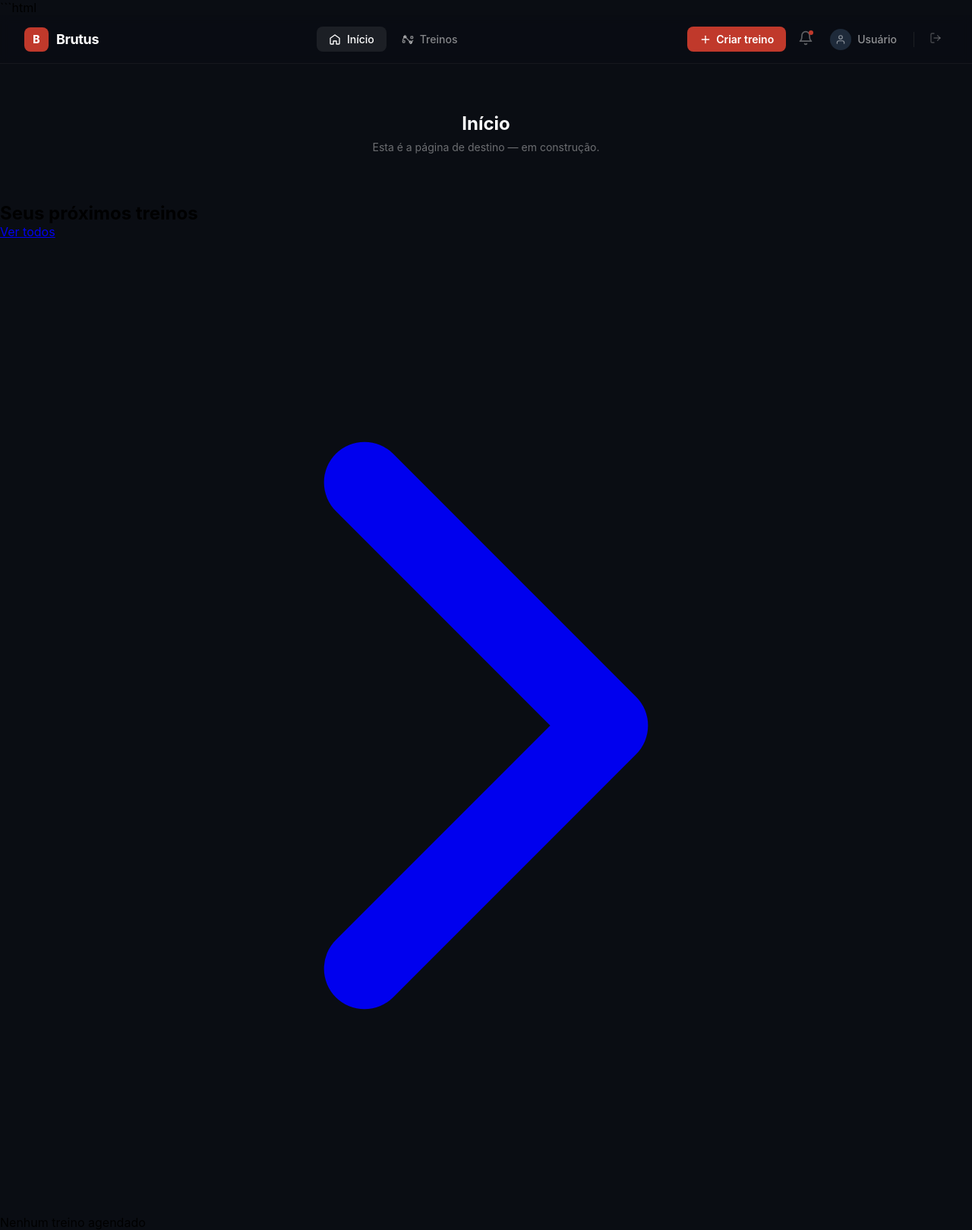
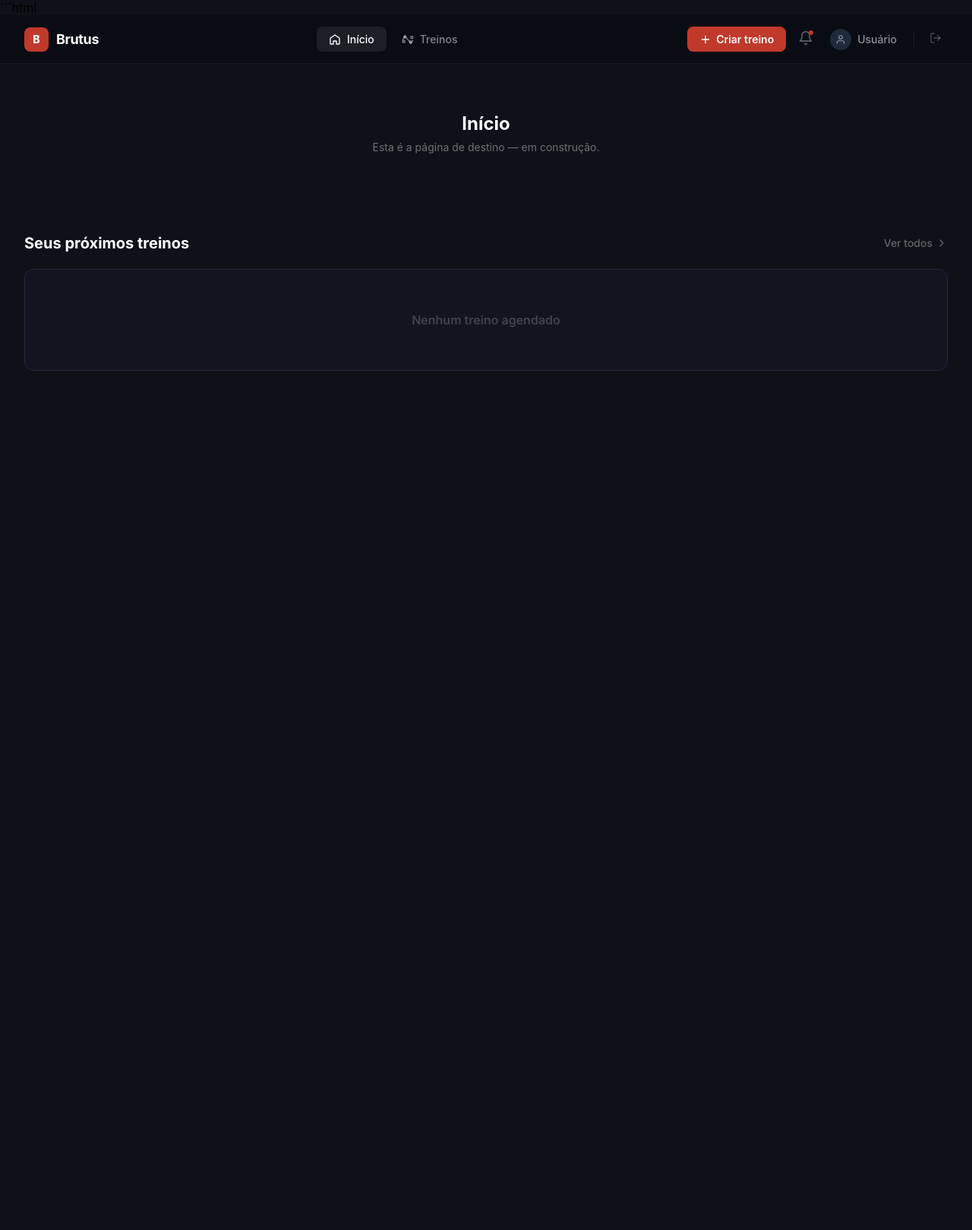
Before and after one commit to anacleal/brutus_software, a Django app: page /dashboard/ in a window 1280 px wide. Shown: the whole page at 76% size. After the commit the page ends 488 px from the top, so only its background shows below. Run offline with Django 5.2, Linux system fonts and the light colour scheme; the visitor is signed in with stand-in values (Sample User, id 1); data that the repository does not hold is empty.

Commit message:
feat: BR-66 estilizar dashboard igual ao figma

```diff
--- /dev/null
+++ b/backend/apps/core/static/core/css/dashboard.css
@@ -0,0 +1,106 @@
+/* cores e medidas copiadas do figma (tela inicial) */
+
+/* o header.html tambem pinta o body, com o :has essa regra ganha dele so nessa tela */
+body:has(.dashboard) {
+  background: #0E1117;
+}
+
+.dashboard {
+  max-width: 80rem;
+  margin: 0 auto;
+  padding: 2rem 1rem;
+  color: #ffffff;
+  font-family: Inter, ui-sans-serif, system-ui, -apple-system, BlinkMacSystemFont,
+    "Segoe UI", sans-serif;
+}
+
+.proximos {
+  margin-bottom: 2.5rem;
+}
+
+.proximos__topo {
+  display: flex;
+  align-items: center;
+  justify-content: space-between;
+  margin-bottom: 1.25rem;
+}
+
+.proximos__topo h2 {
+  margin: 0;
+  color: #ffffff;
+  font-size: 1.25rem;
+  line-height: 1.75rem;
+  font-weight: 700;
+}
+
+.proximos__topo p {
+  margin: 0.125rem 0 0;
+  color: rgb(255 255 255 / 35%);
+  font-size: 0.875rem;
+  line-height: 1.25rem;
+}
+
+.proximos__ver-todos {
+  display: flex;
+  align-items: center;
+  gap: 0.25rem;
+  color: rgb(255 255 255 / 35%);
+  font-size: 0.875rem;
+  line-height: 1.25rem;
+  font-weight: 500;
+  text-decoration: none;
+  transition: color 150ms ease;
+}
+
+.proximos__ver-todos:hover {
+  color: #ffffff;
+}
+
+.proximos__ver-todos svg {
+  width: 1rem;
+  height: 1rem;
+}
+
+/* no celular os cards ficam lado a lado com rolagem pro lado */
+.proximos__lista {
+  display: flex;
+  gap: 1rem;
+  overflow-x: auto;
+  margin: 0 -1rem;
+  padding: 0 1rem 0.5rem;
+}
+
+.proximos__lista > .training-card {
+  min-width: 280px;
+}
+
+.proximos__vazio {
+  margin: 0;
+  padding: 3.5rem 0;
+  color: rgb(255 255 255 / 20%);
+  background: #111520;
+  border: 1px solid #1E2A3C;
+  border-radius: 0.75rem;
+  font-size: 1rem;
+  font-weight: 600;
+  text-align: center;
+}
+
+/* a partir de 1024px vira grade de 3 colunas */
+@media (min-width: 64rem) {
+  .dashboard {
+    padding: 2.5rem 2rem;
+  }
+
+  .proximos__lista {
+    display: grid;
+    grid-template-columns: repeat(3, minmax(0, 1fr));
+    overflow: visible;
+    margin: 0;
+    padding: 0 0 0.5rem;
+  }
+
+  .proximos__lista > .training-card {
+    min-width: 0;
+  }
+}
--- a/backend/apps/core/templates/core/dashboard.html
+++ b/backend/apps/core/templates/core/dashboard.html
@@ -1,6 +1,13 @@
 {% extends 'base.html' %}
+{% load static %}
 
 {% block title %}Início - Brutus{% endblock %}
+
+{% block css %}
+<link rel="stylesheet" href="https://fonts.googleapis.com/css2?family=Inter:wght@400;500;600;700;800&display=swap">
+<link rel="stylesheet" href="{% static 'css/treino_card.css' %}">
+<link rel="stylesheet" href="{% static 'core/css/dashboard.css' %}">
+{% endblock %}
 
 {% block content %}
 {% include 'header.html' %}
```
